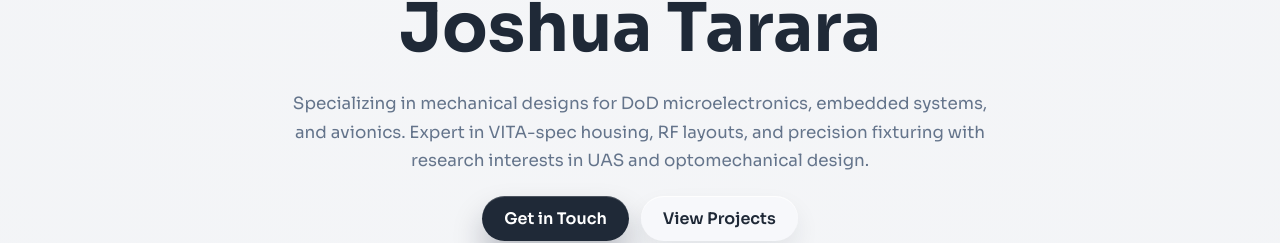
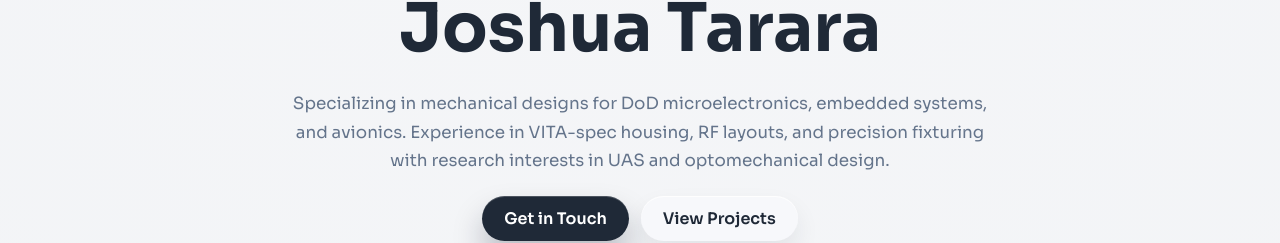
Before and after one commit to TararaDotJoshua/TararaDotJoshua.github.io, a React (Vite) app: page / in a window 1280 px wide. Shown: the part 306-549 px from the top of the page. Built offline with nearby package versions, Linux system fonts and the light colour scheme.

Commit message:
Update App.jsx

```diff
--- a/src/App.jsx
+++ b/src/App.jsx
@@ -287,7 +287,7 @@ function App() {
           <h1>Joshua Tarara</h1>
           <p className="hero-sub">
             Specializing in mechanical designs for DoD microelectronics, embedded
-            systems, and avionics. Expert in VITA-spec housing, RF layouts, and
+            systems, and avionics. Experience in VITA-spec housing, RF layouts, and
             precision fixturing with research interests in UAS and optomechanical
             design.
           </p>
```
